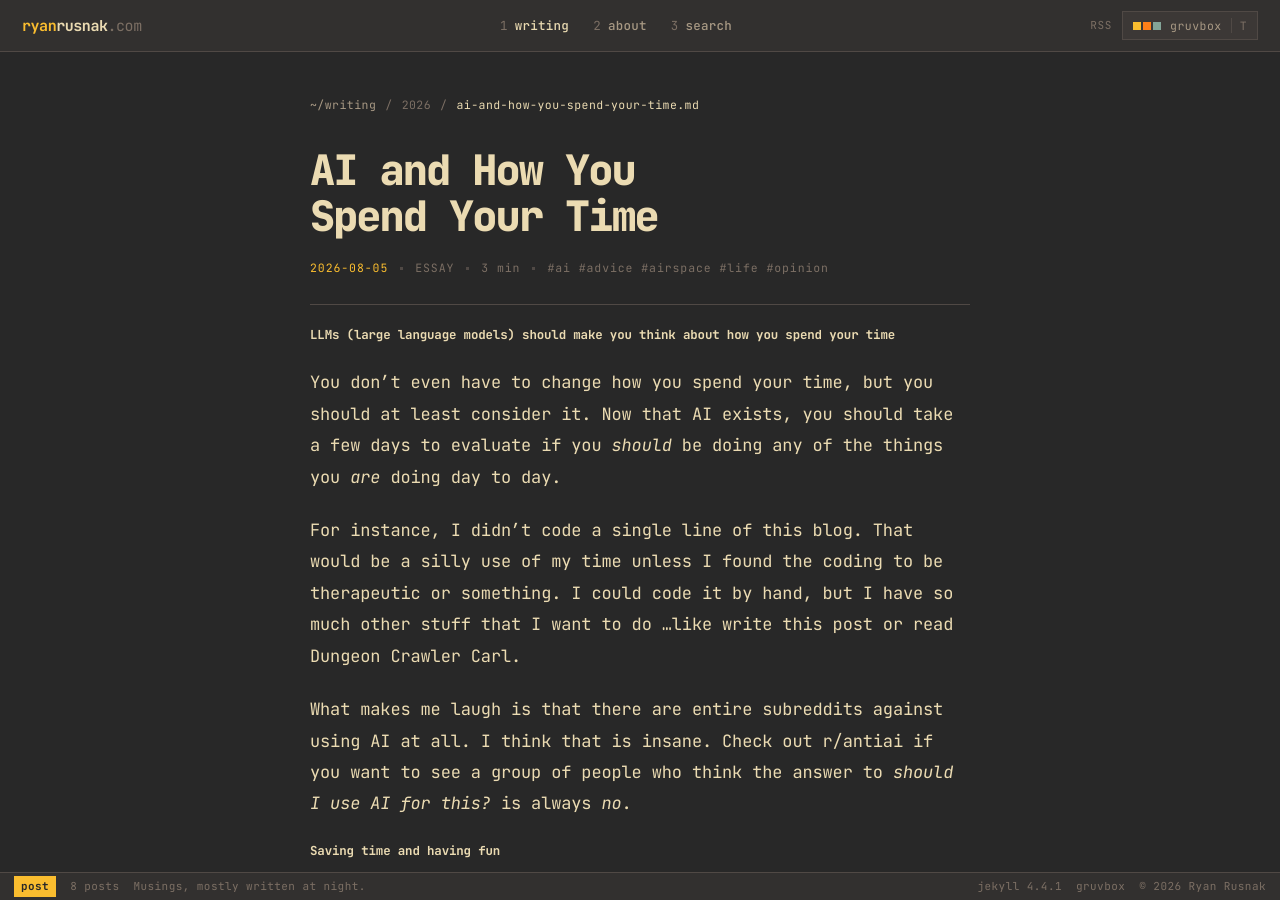
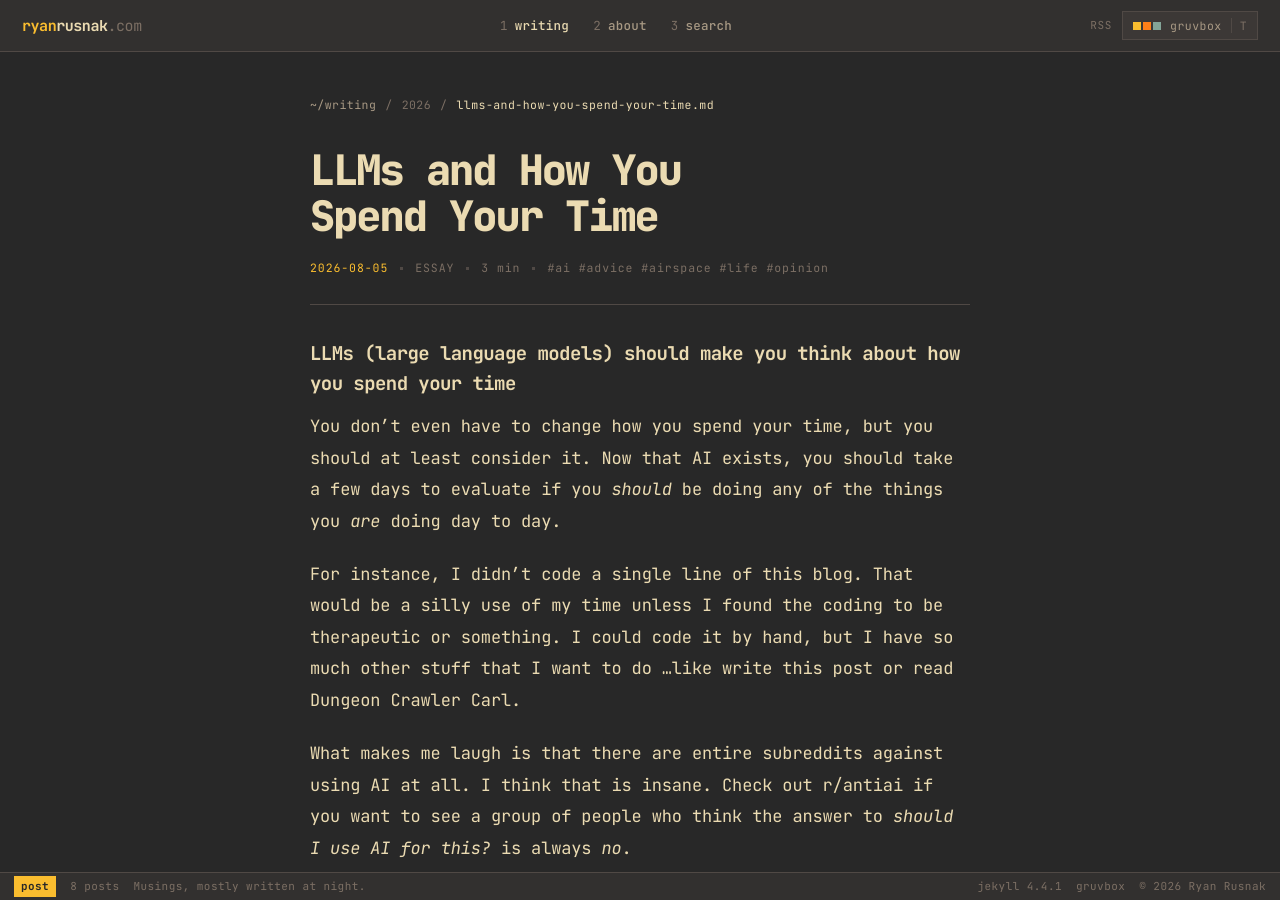
Before and after one commit to RyanRusnak/jekyll_blog, a Jekyll site: the page built from _posts/2026-08-05-llms-and-how-you-spend-your-time.md, in a window 1280 px wide and 900 px high. Built offline with Jekyll 4.4.1, drawn with Linux system fonts in a browser that asks for light colours.

Commit message:
publish: 1 post file(s) changed

```diff
--- a/_posts/2026-08-05-ai-and-how-you-spend-your-time.md
+++ b/_posts/2026-08-05-llms-and-how-you-spend-your-time.md
@@ -1,6 +1,6 @@
 ---
 layout: post
-title: AI and How You Spend Your Time
+title: LLMs and How You Spend Your Time
 date: '2026-08-05'
 kind: essay
 tags:
@@ -12,17 +12,17 @@ tags:
 description: A 20-minute 'yes and' phone call replaced hours of writing a vision document
   — and was actually fun. LLMs are worth a few days of thinking about how you spend
   your time."
-slug: ai-and-how-you-spend-your-time
+slug: llms-and-how-you-spend-your-time
 ---
 
-##### LLMs (large language models) should make you think about how you spend your time
+### LLMs (large language models) should make you think about how you spend your time
 
 You don’t even have to change how you spend your time, but you should at least consider it. Now that AI exists, you should take a few days to evaluate if you *should* be doing any of the things you *are* doing day to day.
 
 For instance, I didn’t code a single line of this blog.  That would be a silly use of my time unless I found the coding to be therapeutic or something. I could code it by hand, but I have so much other stuff that I want to do ...like write this post or read Dungeon Crawler Carl.
 
 What makes me laugh is that there are entire subreddits against using AI at all. I think that is insane. Check out r/antiai if you want to see a group of people who think the answer to *should I use AI for this?*  is always *no*.
-##### Saving time and having fun
+### Saving time and having fun
 
 I had to make a vision document for engineering a few weeks ago because they wanted a north star to keep in their heads as they worked on near term initiatives. Before LLMs, that would have taken me forever and been a huge pain to write. I would have had to go over it 100x and have multiple people edit it to make sure I was conveying what I was intending.
 
```
